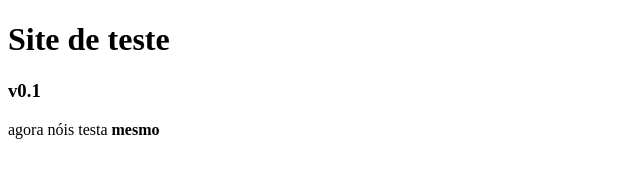
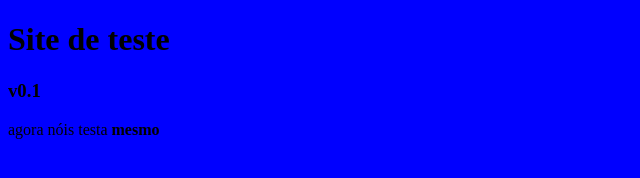
Before and after one commit to victortineo/curso-git, a plain HTML site: page index.html in a window 1280 px wide. Shown: the whole page, without its empty margins (0-640 px from the left). Drawn offline with Linux system fonts and the light colour scheme.

Commit message:
inicio design

```diff
--- a/index.html
+++ b/index.html
@@ -1,6 +1,7 @@
 <!DOCTYPE html>
 <html>
 <head>
+	<link rel="stylesheet" type="text/css" href="style.css">
 	<title>Teste</title>
 </head>
 <body>
--- /dev/null
+++ b/style.css
@@ -0,0 +1,3 @@
+body {
+	background-color: blue
+}
```
